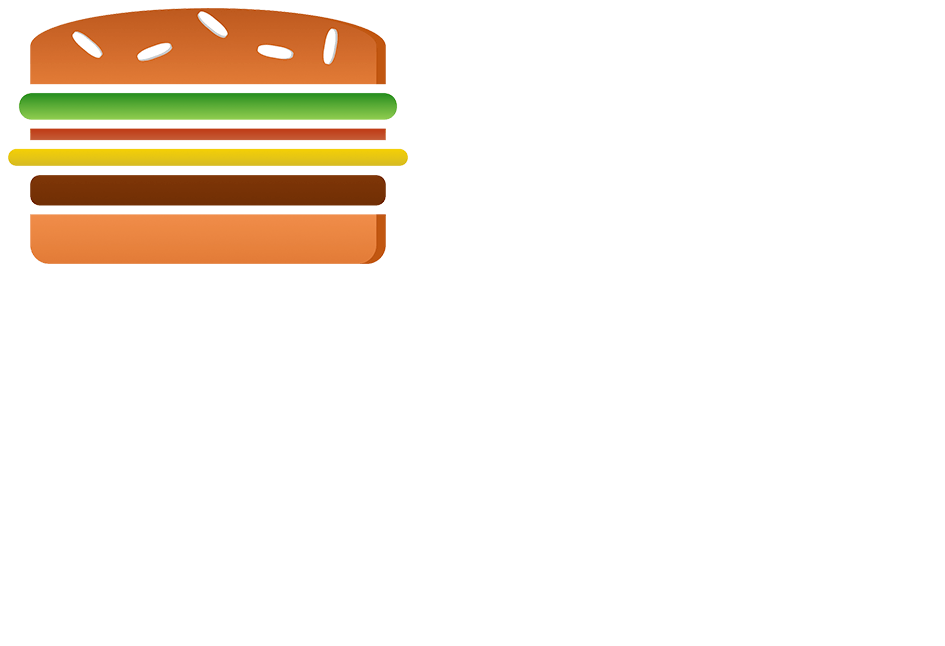
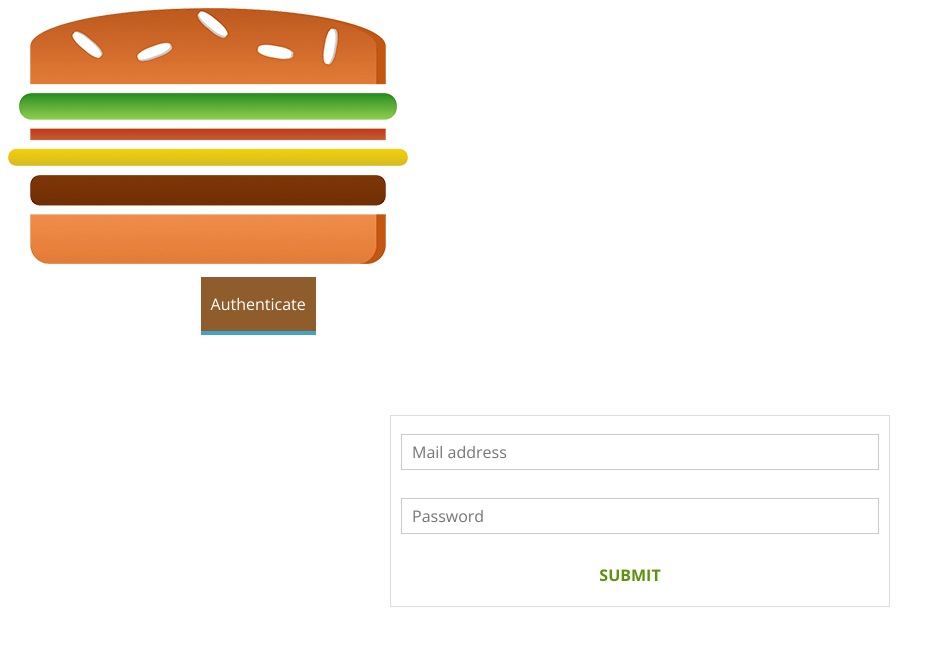
Before and after one commit to mozieblo/Burger_builder, a React app: page /auth in a window 1280 px wide. Shown: the top 646 px of the page, without its empty margins (0-945 px from the left). Built offline with nearby package versions, Linux system fonts and the light colour scheme.

Commit message:
authenticate

```diff
--- a/src/App.js
+++ b/src/App.js
@@ -5,6 +5,7 @@
 import BurgerBuilder from '../src/containers/BurgerBuilder/BurgerBuilder';
 import Checkout from './containers/Checkout/Checkout';
 import Orders from './containers/Orders/Orders';
+import Auth from './containers/Auth/Auth';
 
 function App() {
   return (
@@ -13,6 +14,7 @@
         <Switch>
           <Route path="/checkout" component={Checkout} />
           <Route path="/orders" component={Orders} />
+          <Route path="/auth" component={Auth} />
           <Route path="/" exact component={BurgerBuilder} />
         </Switch>
       </Layout>
--- a/src/components/Navigation/NavigationItems/NavigationItems.js
+++ b/src/components/Navigation/NavigationItems/NavigationItems.js
@@ -8,6 +8,7 @@
     <ul className={classes.NavigationItems}>
         <NavigationItem link="/" exact>Burger Builder</NavigationItem>
         <NavigationItem link="/orders">Orders</NavigationItem>
+        <NavigationItem link="/auth">Authenticate</NavigationItem>
     </ul>
 );
 
--- /dev/null
+++ b/src/containers/Auth/Auth.js
@@ -0,0 +1,94 @@
+import React, { Component } from 'react';
+import Input from '../../components/UI/Input/Input';
+import Button from '../../components/UI/Button/Button';
+import classes from '../Auth/Auth.module.css';
+
+class Auth extends Component {
+    state = {
+        controls: {
+            email: {
+                elementType: 'input',
+                elementConfig: {
+                    type: 'email',
+                    placeholder: 'Mail address'
+                },
+                value: '',
+                validation: {
+                    required: true,
+                    isEmail: true
+                },
+                valid: false,
+                touched: false
+            },
+            password: {
+                elementType: 'input',
+                elementConfig: {
+                    type: 'password',
+                    placeholder: 'Password'
+                },
+                value: '',
+                validation: {
+                    required: true,
+                    minLenght: 6
+                },
+                valid: false,
+                touched: false
+            },
+        }
+    }
+
+    checkValidity(value, rules) {
+        let isValid = false;
+
+        if (rules.required) {
+            isValid = value.trim() !== '';
+        }
+
+        return isValid;
+    }
+
+    inputChangedHandler = (event, controlName) => {
+        const updatedControls = {
+            ...this.state.controls,
+            [controlName]: {
+                ...this.state.controls[controlName],
+                value: event.target.value,
+                valid: this.checkValidity(event.target.value, this.state.controls[controlName].validation),
+                touched: true
+            }
+        }
+        this.setState({ controls: updatedControls })
+    }
+
+    render() {
+        let formElementsArray = [];
+        for (let key in this.state.controls) {
+            formElementsArray.push({
+                id: key,
+                config: this.state.controls[key]
+            })
+        }
+
+        const form = formElementsArray.map( formEl => (
+            <Input
+                key={formEl.id}
+                elementType={formEl.config.elementType}
+                elementConfig={formEl.config.elementConfig}
+                value={formEl.config.value}
+                invalid={!formEl.config.valid}
+                shouldValidate={formEl.config.validation}
+                touched={formEl.config.touched}
+                changed={(event) => {this.inputChangedHandler(event, formEl.id)}} />
+        ))
+        return (
+            <div className={classes.Auth}>
+                <form>
+                    {form}
+                    <Button btnType="Success">SUBMIT</Button>
+                </form>
+            </div>
+        );
+    }
+}
+
+export default Auth;
--- /dev/null
+++ b/src/containers/Auth/Auth.module.css
@@ -0,0 +1,14 @@
+.Auth {
+    margin: 20px auto;
+    width: 80%;
+    text-align: center;
+    box-sizing: border-box;
+    border: 1px solid #ddd;
+    box-shadow: #ccc;
+}
+
+@media (min-width: 600px) {
+    .Auth {
+        width: 500px;
+    }
+}
```
